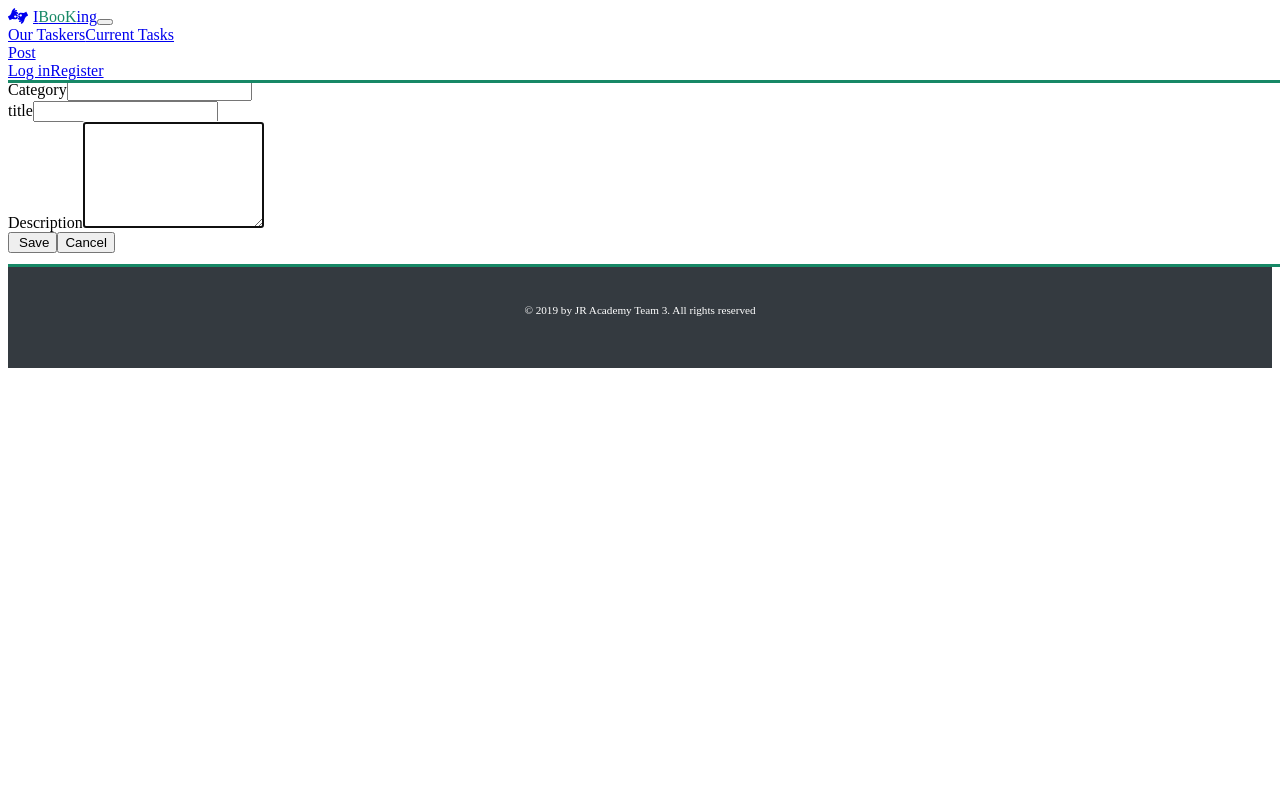
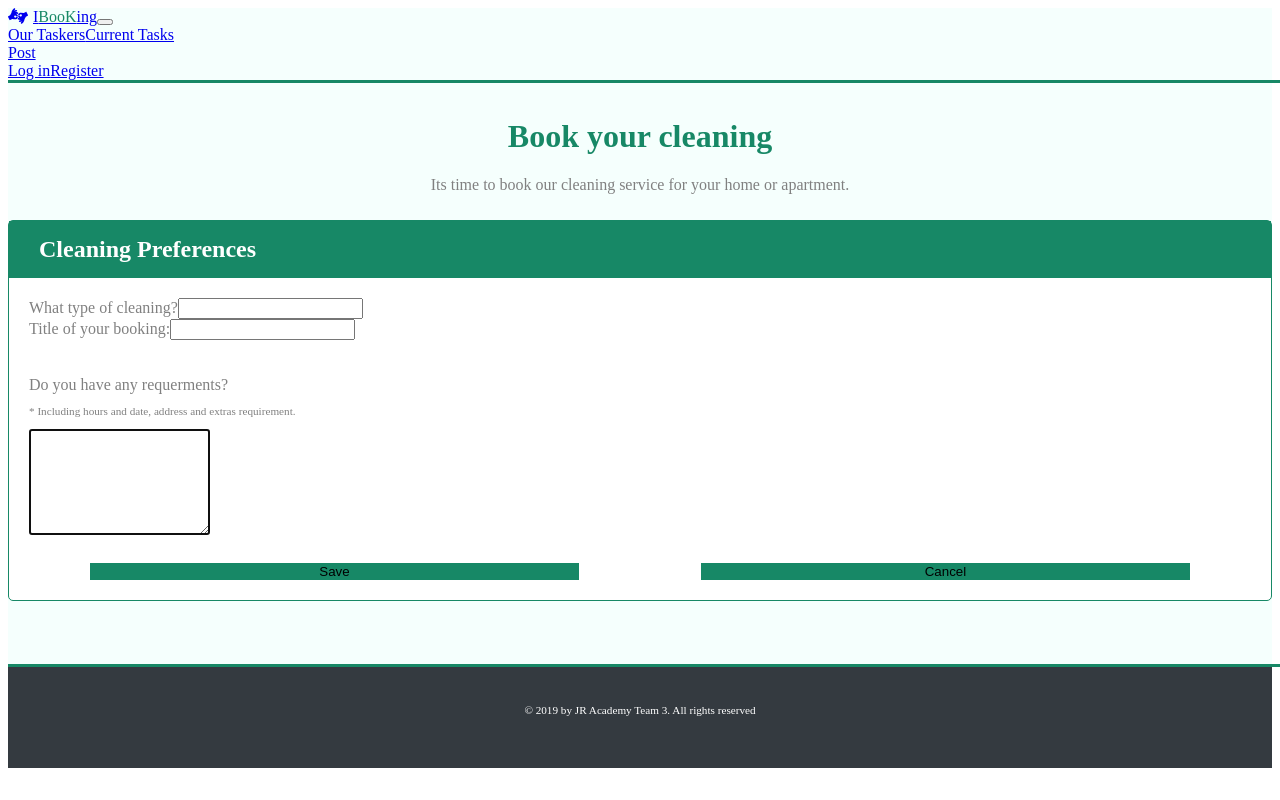
Before and after one commit to chrisudf/ibooking-app, a React (Create React App) app: page /IBooking/Post in a window 1280 px wide. Built offline with nearby package versions, Linux system fonts and the light colour scheme; the HTML template or start-up script is replaced by a standard one.

Commit message:
Visual improvement for Post page

```diff
--- a/src/components/Homepage/HowItWork.jsx
+++ b/src/components/Homepage/HowItWork.jsx
@@ -7,7 +7,7 @@ import cx from "classnames"
 
 export default () => {
   return (
-    <div>
+    <div className={Styles.guide}>
       <h1 className={Styles.guidetitle}>How it <span className={Styles.boldTitle}>works</span></h1>
       <Row className={cx("justify-content-center", Styles.guideCard)}>
         <Col md={3} >
--- a/src/components/Layout/Layout.jsx
+++ b/src/components/Layout/Layout.jsx
@@ -12,10 +12,11 @@ import Profile from "../../components/Seeker/Profile"
 import Routes from "../../components/Routes"
 import {Route} from "react-router-dom"
 import ProtectedRoute from "../ProtectedRoute.js"
+import '../../styles/global.scss'
 export default class Layout extends Component {
   render(){
     return (
-      <div>
+      <div className='background-color'>
         <Nav />
         <Route exact path="/" component={Home} />
         {/* <ProtectedRoute exact path="/Post" component={Post} /> */}
--- a/src/components/Post.jsx
+++ b/src/components/Post.jsx
@@ -1,92 +1,104 @@
-import React, { Component } from 'react';
-// import Button, { LoadingButton } from '../UI/Button';
-import Button from 'react-bootstrap/Button';
-import {addTask} from "../api/task.js"
+import React, { Component } from "react";
+import { Container, Button, Row, Col } from "react-bootstrap";
+import { addTask } from "../api/task.js";
+import Styles from "../styles/post.module.scss";
+
 export default class TaskEditView extends Component {
   constructor(props) {
     super(props);
     this.state = { task: {}, isSaving: false };
   }
-  handleInputChange = (event) => {
+  handleInputChange = event => {
     const { name, value } = event.target;
-    this.setState((preState) => {
+    this.setState(preState => {
       const task = { ...preState.task };
       task[name] = value;
       // console.log(task)
       return { task };
     });
-  }
+  };
 
-  handleSubmit = (event) => {
+  handleSubmit = event => {
     event.preventDefault();
-    const task =this.state.task
+    const task = this.state.task;
     // console.log(task)
     this.setState({ isSaving: true });
     addTask(task)
-    .then(res=>{
-      res.status ===200? (this.props.history.push('/')):(console.log("wrong"))
-      console.log('res=>',res);})
+      .then(res => {
+        res.status === 200
+          ? this.props.history.push("/")
+          : console.log("wrong");
+        console.log("res=>", res);
+      })
       //need to make error handler,an alert window for example
-    .catch(error =>{
-      console.log(error.response)
-      window.alert(error.response)
-      window.alert("User already exists")
-    })
-    }
+      .catch(error => {
+        console.log(error.response);
+        window.alert(error.response);
+        window.alert("User already exists");
+      });
+  };
   render() {
     const { task, isSaving } = this.state;
     return (
-      <form className="jr-form-edit" onSubmit={this.handleSubmit}>
-        <div className="row">
-          <div className="col-md-6">
-            <div className="form-group">
-              <label>Category</label>
+      <Container className={Styles.postContainer}>
+        <Row>
+          <Col xs={12}>
+            <h1 className={Styles.postTitle}>Book your cleaning</h1>
+            <p className={Styles.postIntro}>
+              Its time to book our cleaning service for your home or apartment.
+            </p>
+          </Col>
+          <Col lg={8} className={Styles.formContainer}>
+            <div className={Styles.formTitle}>Cleaning Preferences</div>
+            <form className={Styles.formContent} onSubmit={this.handleSubmit}>
+              <Row>
+                <Col xs={6}>
+                  <label>What type of cleaning?</label>
                   <input
                     className="form-control"
                     name="category"
-                value={task.category || ''}
+                    value={task.category || ""}
                     onChange={this.handleInputChange}
                     required
                     autoFocus
                   />
-            </div>
-          </div>
-          <div className="col-md-6">
-            <div className="form-group">
-              <label>title</label>
+                </Col>
+                <Col xs={6}>
+                    <label>Title of your booking:</label>
                     <input
                       className="form-control"
                       name="title"
-                value={task.title || ''}
+                      value={task.title || ""}
                       onChange={this.handleInputChange}
                       required
                       autoFocus
                     />
-            </div>
-          </div>
-        </div>
-        <div className="row">
-          <div className="col-md-12">
-            <div className="form-group">
-              <label>Description</label>
+                </Col>
+                <Col xs={12} className={Styles.taskDescriptionContainer}>
+                  <label>Do you have any requerments? </label>
+                  <p className={Styles.taskDescription}>
+                    * Including hours and date, address and extras requirement.
+                  </p>
                   <textarea
                     style={{ height: 100 }}
                     className="form-control"
                     name="description"
-                value={task.description || ''}
+                    value={task.description || ""}
                     onChange={this.handleInputChange}
                     required
                     autoFocus
                   />
-            </div>
-          </div>
-        </div>
-        <Button type="submit" loading={isSaving}>
-          <span style={{ paddingLeft: 3 }} />
+                </Col>
+              </Row>
+              <Button type="submit" className={Styles.bookBtn}>
                 Save
               </Button>
-        <Button> Cancel </Button>
+              <Button className={Styles.bookBtn}> Cancel </Button>
             </form>
+          </Col>
+          <Col lg={3} className={Styles.cleanImage}></Col>
+        </Row>
+      </Container>
     );
   }
 }
--- a/src/styles/_color.scss
+++ b/src/styles/_color.scss
@@ -1,3 +1,4 @@
 $UserButtoncolor: rgba(50, 172, 135, 0.5);
 $iBookColor:#178866;
-$backgroundColor:#d1fff06c
+$backgroundColor:#d1fff06c;
+$bgColor:#f5fffd;
--- /dev/null
+++ b/src/styles/global.scss
@@ -0,0 +1,5 @@
+@import 'color';
+
+.background-color {
+  background-color:$bgColor;
+}
--- a/src/styles/how-it-work.module.scss
+++ b/src/styles/how-it-work.module.scss
@@ -1,5 +1,7 @@
 @import 'color';
 
+.guide{
+  background-color: #fff;
 .guidetitle {
   text-align: center;
   padding-top:7vh;
@@ -28,3 +30,4 @@
     color:#000000;
   }
 }
+}
--- a/src/styles/login.module.scss
+++ b/src/styles/login.module.scss
@@ -33,7 +33,7 @@
         height:8vh;
         padding:0;
         margin-top:2vh;
-        background-color:$iBookColor;
+        background-color:$UserButtoncolor;
         border:none
       }
       .haveAccount {
@@ -72,7 +72,7 @@
         height:8vh;
         padding:0;
         margin-top:2vh;
-        background-color:$iBookColor;
+        background-color:$UserButtoncolor;
         border:none
       }
       .haveAccount {
--- /dev/null
+++ b/src/styles/post.module.scss
@@ -0,0 +1,54 @@
+@import 'color';
+
+.postContainer {
+  margin-top:3%;
+  .postTitle {
+    color:$iBookColor;
+    font-weight: bolder;
+    text-align: center;
+  }
+  .postIntro {
+    color:gray;
+    text-align: center;
+  }
+  .formContainer{
+    margin-top:2%;
+    background-color: #fff;
+    padding:0;
+    margin-bottom: 3%;
+    border:1px solid $iBookColor;
+    border-radius: 5px;
+    color:gray;
+    .formTitle {
+      font-size:1.5em;
+      font-weight: bold;
+      padding:15px 0px 15px 30px;
+      color:#fff;
+      background-color:$iBookColor;
+    }
+    .formContent {
+      padding:20px;
+      .taskDescriptionContainer {
+        margin-top:3%;
+        .taskDescription {
+          font-size: 0.7em;
+        }
+      }
+      .bookBtn {
+        margin-left:5%;
+        width:40%;
+        margin-top:2%;
+        background-color:$iBookColor;
+        border:none;
+        margin-right:5%;
+      }
+    }
+  }
+  .cleanImage {
+    margin-left:5%;
+    margin-bottom: 5%;
+    margin-top:3%;
+    background-image: url('/image/clean.png');
+    background-size:100% 100%;
+  }
+}
```
Also changed, not shown: public/image/clean.png (added). Lines whose indentation alone changed are shown as unchanged.
